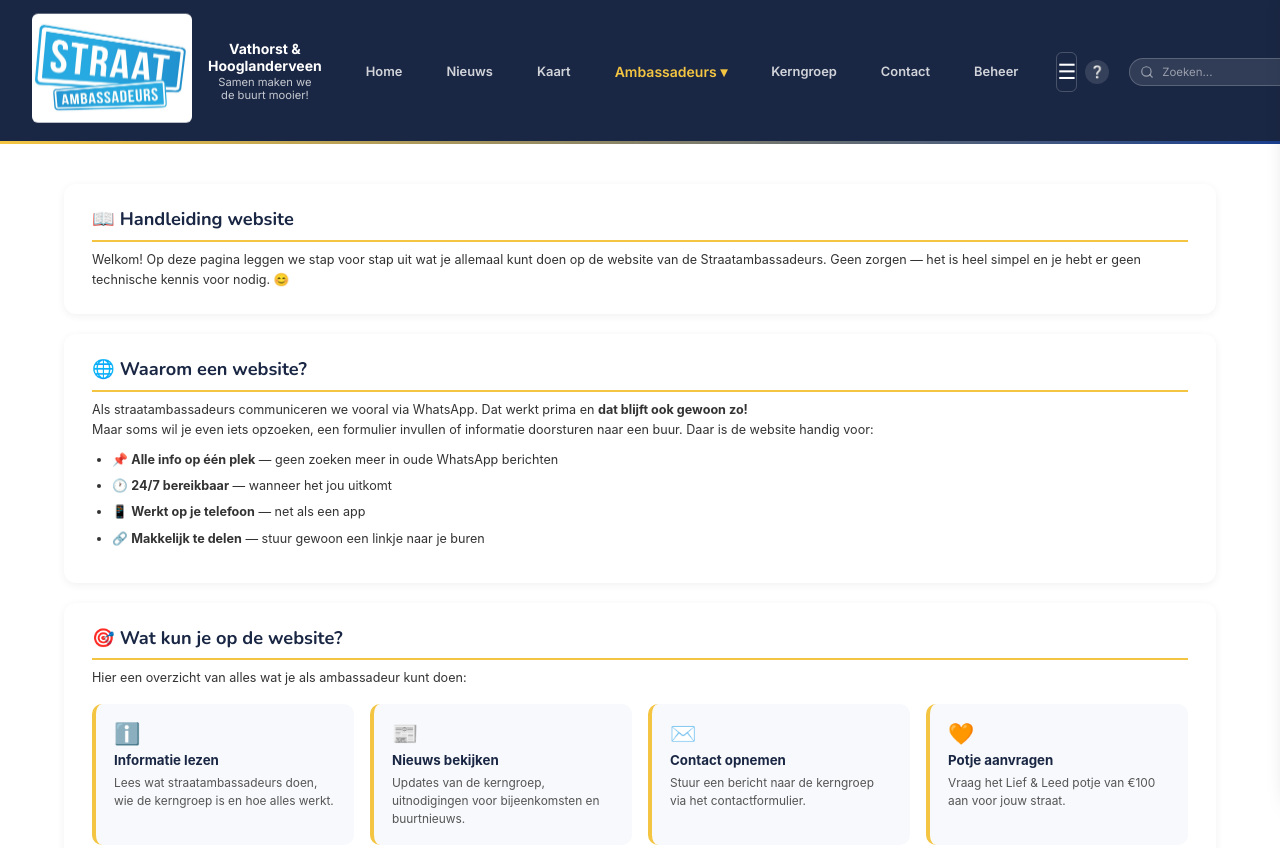
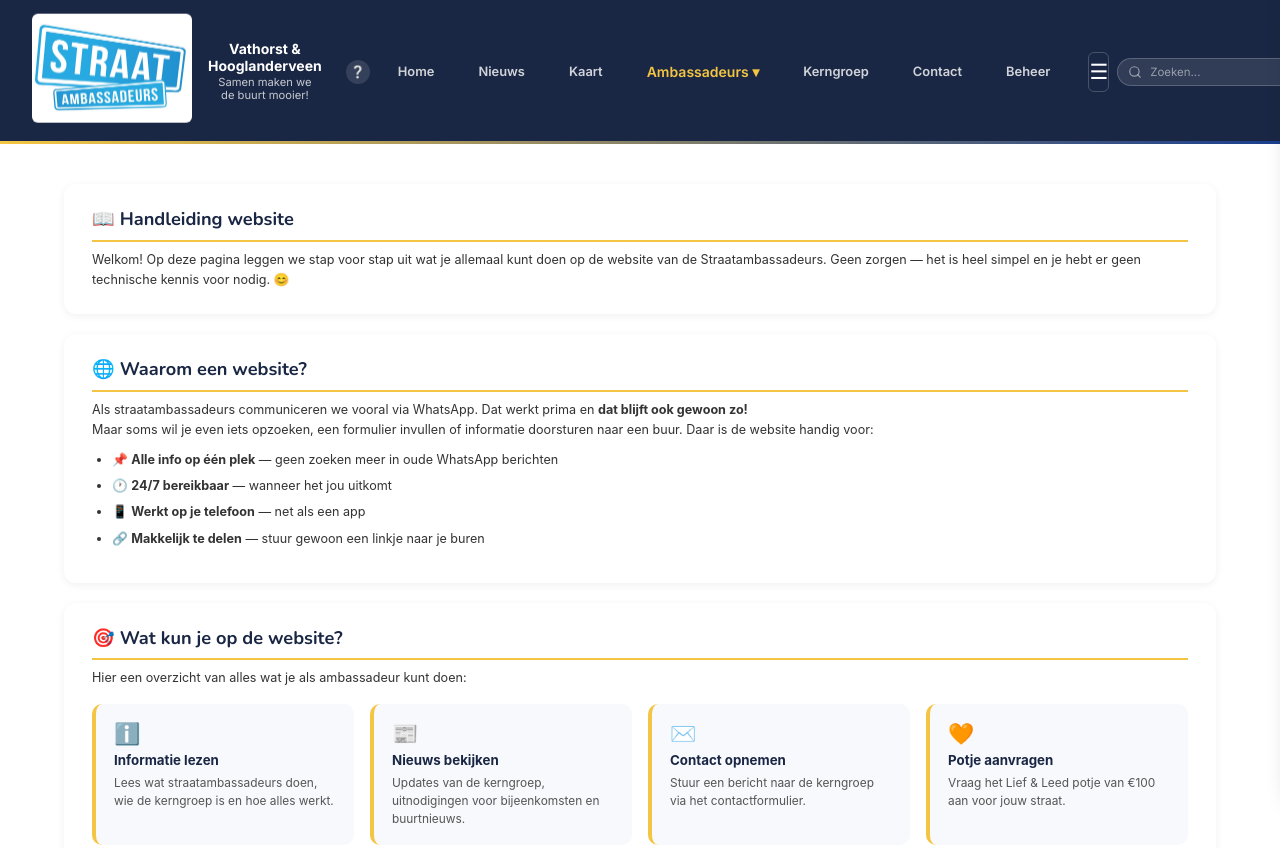
Before and after one commit to StefanAIpel/lief-leed-potje, a website: page handleiding.html in a window 1280 px wide. Shown: the top 848 px of the page. Drawn offline with nearby package versions, Linux system fonts and the light colour scheme.

Commit message:
Help ❔ verplaatst naar links van hamburger menu

```diff
--- a/handleiding.html
+++ b/handleiding.html
@@ -45,7 +45,8 @@
                     <div class="header-subtitle">Samen maken we<br>de buurt mooier!</div>
                 </div>
             </a>
-            <button class="nav-toggle" onclick="document.querySelector('nav').classList.toggle('active')" aria-label="Menu"><span class="nav-toggle-label">MENU</span> ☰</button>
+            <a href="handleiding.html" title="Handleiding" style="display:inline-flex;align-items:center;justify-content:center;width:24px;height:24px;border-radius:50%;background:rgba(255,255,255,0.12);color:white;text-decoration:none;font-size:12px;flex-shrink:0;">❔</a>
+                <button class="nav-toggle" onclick="document.querySelector('nav').classList.toggle('active')" aria-label="Menu"><span class="nav-toggle-label">MENU</span> ☰</button>
             <nav>
                 <a href="index.html">Home</a>
                 <a href="nieuws.html">Nieuws</a>
@@ -66,7 +67,6 @@
                 <a href="admin.html">Beheer</a>
             </nav>
             <button class="sidebar-toggle" onclick="openSidebar()" aria-label="Alle pagina's">☰</button>
-            <a href="handleiding.html" title="Handleiding" style="display:inline-flex;align-items:center;justify-content:center;width:24px;height:24px;border-radius:50%;background:rgba(255,255,255,0.12);color:white;text-decoration:none;font-size:12px;margin-right:12px;flex-shrink:0;">❔</a>
                 <div class="header-search">
                 <input type="text" id="site-search" placeholder="Zoeken..." autocomplete="off">
                 <div id="search-results" class="search-results"></div>
```
Also changed, not shown: aanmelden.html (+1 -1 lines), contact.html (+1 -1 lines), handleiding-kerngroep.html (+2 -2 lines), index.html (+1 -1 lines), kaart.html (+1 -1 lines), nieuws.html (+1 -1 lines), over-kerngroep.html (+1 -1 lines), over-sa.html (+1 -1 lines), potje-aanvragen.html (+1 -1 lines), potje-afrekenen.html (+1 -1 lines).
